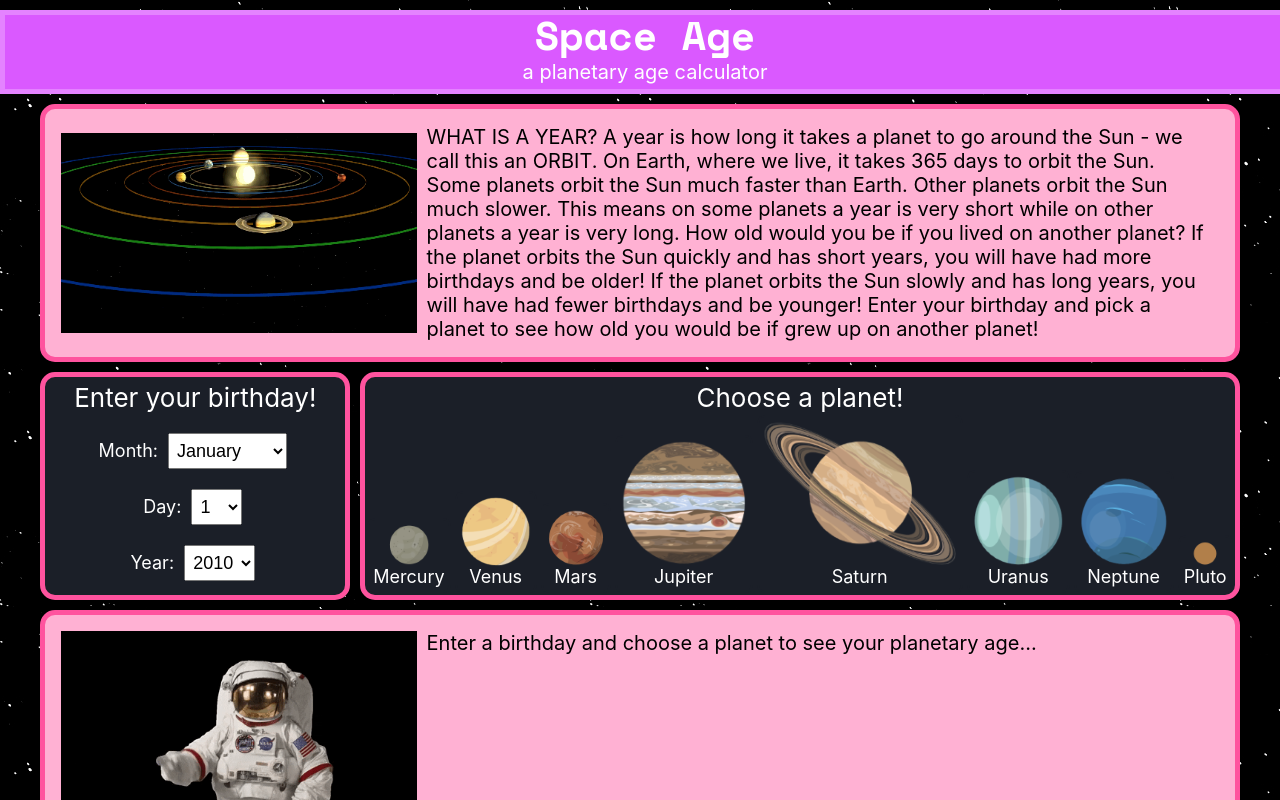
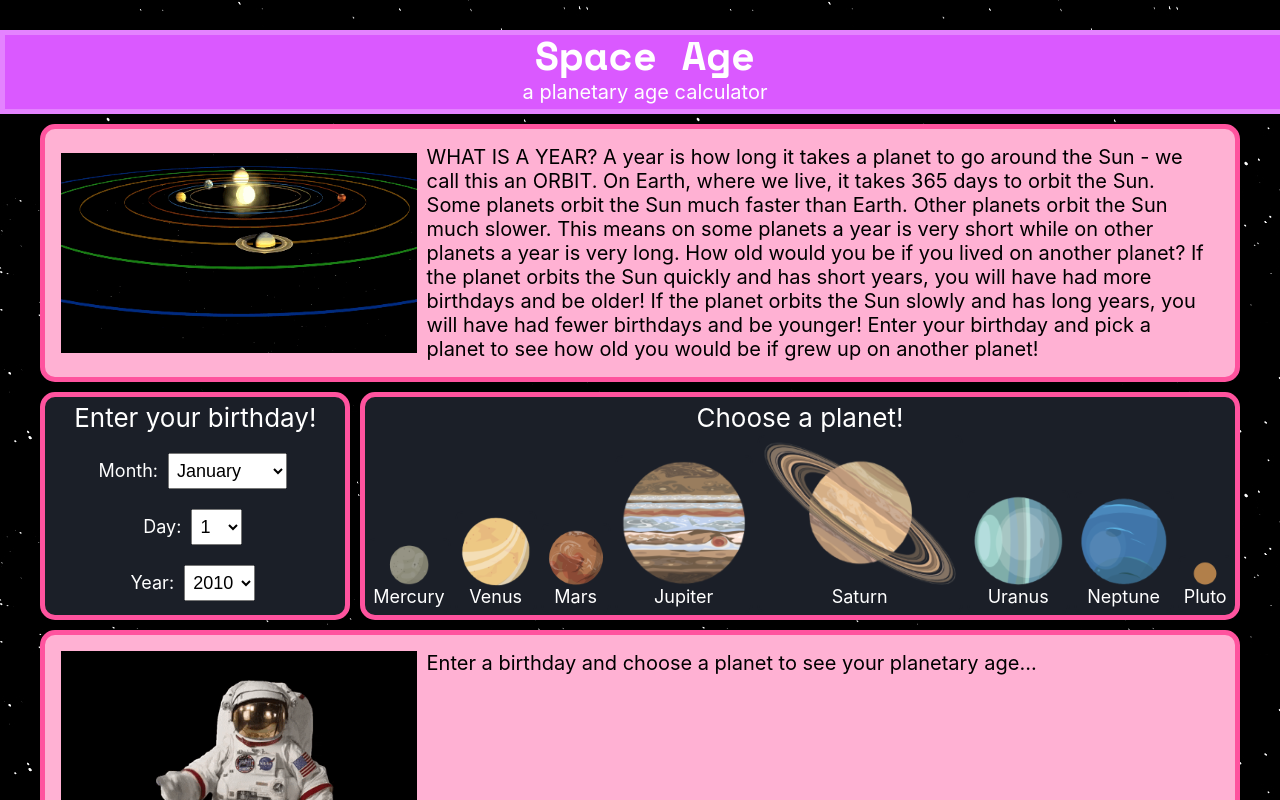
Before and after one commit to mklewandowski/space-age, a React (Create React App) app: page / in a window 1280 px wide. Built offline with nearby package versions, Linux system fonts and the light colour scheme.

Commit message:
layout fixes

```diff
--- a/src/Age.css
+++ b/src/Age.css
@@ -6,6 +6,7 @@
   padding: 16px;
   margin: auto;
   margin-top: 10px;
+  margin-bottom: 50px;
   color: black;
   background-color: #FFB1D3;
   border: solid #FF539E 5px;
--- a/src/App.css
+++ b/src/App.css
@@ -29,7 +29,6 @@ html, body{
   justify-content: center;
   max-width: 1200px;
   margin: auto;
-  margin-top: 10px;
 }
 
 .strip {
--- a/src/Birthdate.css
+++ b/src/Birthdate.css
@@ -3,7 +3,7 @@
   flex-direction: column;
   align-items: center;
   width: 300px;
-  margin: 0px 10px 0px 0px;
+  margin: 10px 10px 0px 0px;
   border: solid #FF539E 5px;
   border-radius: 15px;
   color: white;
--- a/src/Header.css
+++ b/src/Header.css
@@ -4,7 +4,7 @@
   align-items: center;
   justify-content: center;
   width: 100%;
-  margin-top: 10px;
+  margin-top: 30px;
   border: solid #E483FF 5px;
   background-color: #DA59FF;
   color: white;
--- a/src/Planets.css
+++ b/src/Planets.css
@@ -3,6 +3,7 @@
   flex-direction: column;
   align-items: center;
   justify-content: center;
+  margin-top: 10px;
   color: white;
   background-color: #1B1F28;
   border: solid #FF539E 5px;
```
